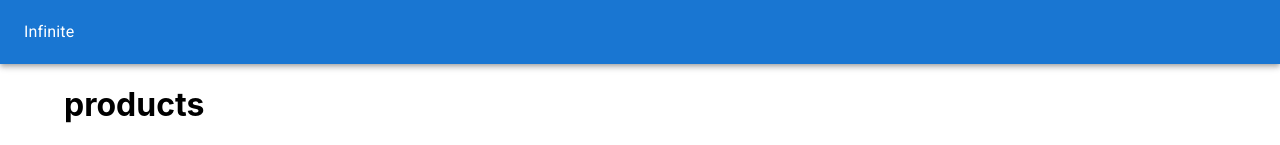
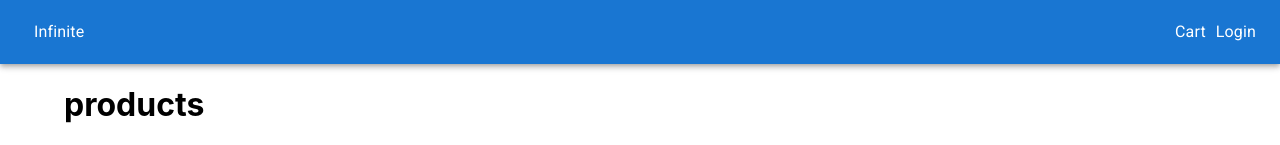
Before and after one commit to shouravrahman/infinite-ecommerce-nextjs, a Next.js app: page / in a window 1280 px wide. Shown: the top 145 px of the page. Built offline with nearby package versions, Linux system fonts and the light colour scheme.

Commit message:
initial header links added

```diff
--- a/components/Layout.js
+++ b/components/Layout.js
@@ -1,5 +1,6 @@
-import { AppBar, Container, Toolbar, Typography } from '@mui/material'
+import { AppBar, Container, Link, Toolbar, Typography } from '@mui/material'
 import Head from 'next/head'
+import NextLink from 'next/link'
 import React from 'react'
 import useStyles from '../utils/styles'
 
@@ -12,7 +13,24 @@ const Layout = ({ children }) => {
 			</Head>
 			<AppBar position='static' className={classes.navbar}>
 				<Toolbar>
-					<Typography>Infinite</Typography>
+					<NextLink href='/' passHref>
+						<Link>
+							<Typography className={classes.brand}>Infinite</Typography>
+						</Link>
+					</NextLink>
+					<div className={classes.grow}></div>
+					<div className={classes.linkFlex}>
+						<NextLink href='/cart' passHref>
+							<Link>
+								<Typography>Cart</Typography>
+							</Link>
+						</NextLink>
+						<NextLink href='/login' passHref>
+							<Link>
+								<Typography>Login</Typography>
+							</Link>
+						</NextLink>
+					</div>
 				</Toolbar>
 			</AppBar>
 			<Container className={classes.main}>{children}</Container>
--- a/utils/styles.js
+++ b/utils/styles.js
@@ -8,6 +8,16 @@ const useStyles = makeStyles({
 			marginLeft: 10,
 		},
 	},
+	brand: {
+		fontSize: '1.5rem',
+		fontWeight: 'bold',
+	},
+	grow: {
+		flexGrow: 1,
+	},
+	linkFlex: {
+		display: 'flex',
+	},
 	main: {
 		minHeight: '80vh',
 	},
```
